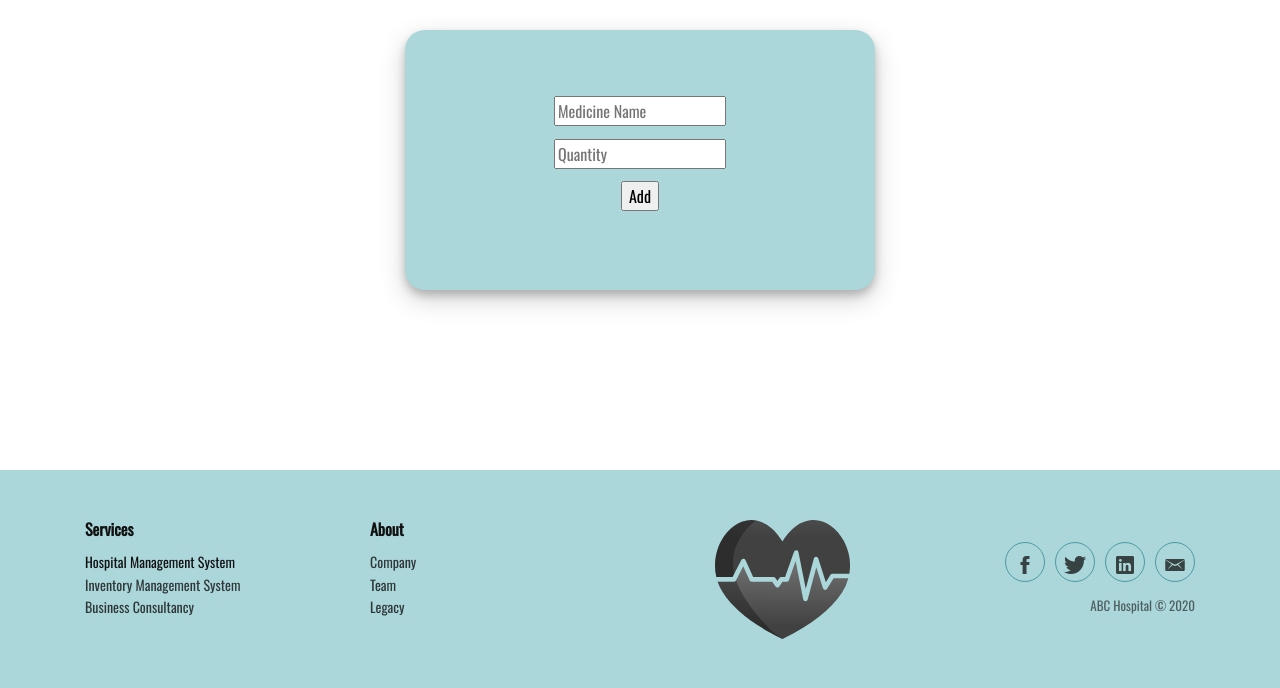
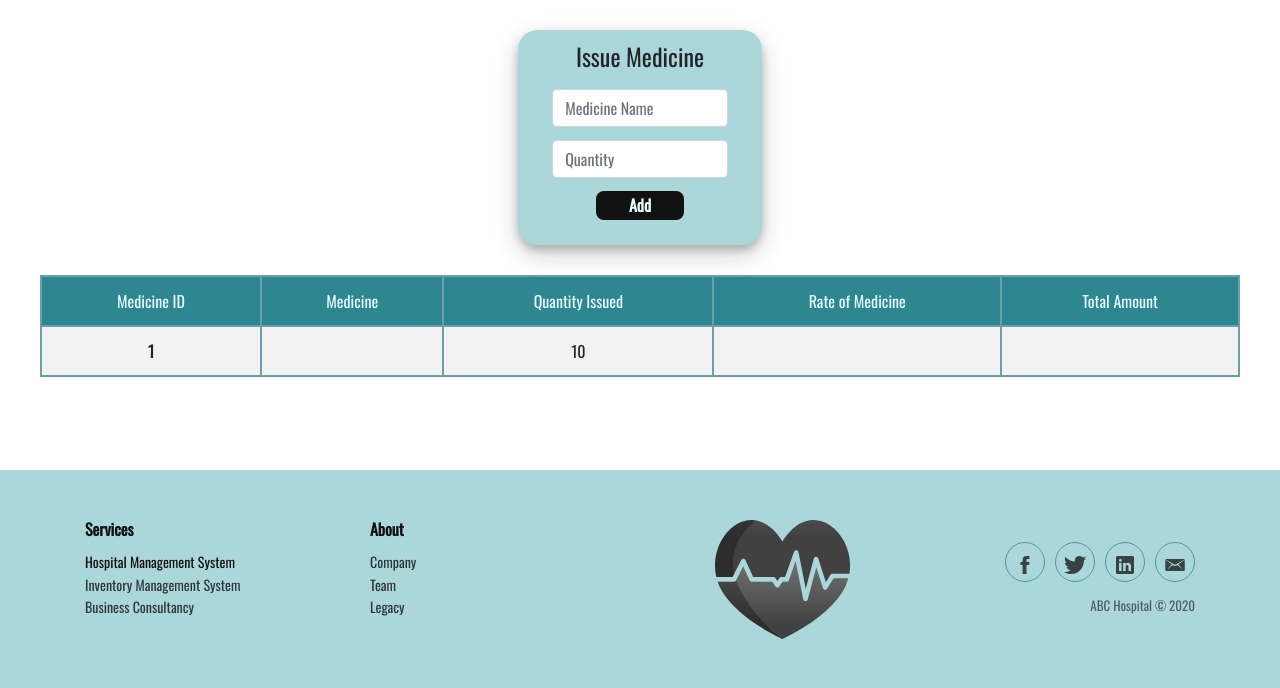
Before and after one commit to ayushgd/hms, a Python web app: template templates/issue_medicine.html in a window 1280 px wide. Shown: the part 72-760 px from the top of the page. Run offline with Jinja, Linux system fonts and the light colour scheme; the template is opened without the code that fills it: most values are stand-ins (such as "Sample title", 1, 10 or a date in 2020); some libraries are stand-ins or nearby versions.

Commit message:
Patient Medicines

```diff
--- a/static/css/styles.css
+++ b/static/css/styles.css
@@ -9,7 +9,6 @@
 /* Body */
 
 body {
-  transition: all 1s ease;
   font-family: 'Oswald', sans-serif !important;
 }
 
--- a/templates/issue_medicine.html
+++ b/templates/issue_medicine.html
@@ -1,21 +1,47 @@
 {% extends "layout.html" %}
 
 {% block content %}
-<div class="container login-container">
+<div class="container login-container" style="padding: 0px 10%">
     <div>
         <div class="login-form-2 text-center">
-            <form method="POST" action="/" novalidate>
+            <h4>Issue Medicine</h4>
+            <form method="POST" action="{{url_for('issue_medicine')}}" style="padding: 10px 10% 0px">
                 <div class="form-group">
-                    <input type="text" placeholder="Medicine Name"/>
+                    <input class="form-control" type="text" placeholder="Medicine Name" name="medicine" required/>
                 </div>
                 <div class="form-group">
-                    <input type="number" placeholder="Quantity"/>
+                    <input class="form-control" type="number" placeholder="Quantity" name="quantity" required/>
                 </div>
                 <div class="form-group">
-                   <input type="submit" value="Add"/>
+                   <input class="btnSubmit" type="submit" value="Add"/>
                 </div>
             </form>
         </div>
     </div>
 </div>
+{% if medicine %}
+
+  <table class="table table-hover table-bordered results table-striped text-center" style="border-color: var(--dark)">
+    <thead>
+      <tr>
+        <th>Medicine ID</th>
+        <th>Medicine</th>
+        <th>Quantity Issued</th>
+        <th>Rate of Medicine</th>
+        <th>Total Amount</th>
+      </tr>
+    </thead>
+    <tbody>
+      {% for m in medicine %}
+      <tr>
+        <th scope="row">{{m.id}}</th>
+        <td></td>
+        <td>{{m.medicine_quantity}}</td>
+        <td></td>
+        <td></td>
+      </tr>
+      {% endfor %}
+    </tbody>
+  </table>
+  {% endif %}
 {% endblock %}
--- a/templates/layout.html
+++ b/templates/layout.html
@@ -102,16 +102,10 @@
                   href="#"
                   >Pharmacy</a
                 >
-                <div class="dropdown-menu" role="menu">
-                  <a
+                <div class="dropdown-menu" role="menu"><a
                     class="dropdown-item"
                     role="presentation"
                     href="/GetPatientDetails/Medicine"
-                    >Get Patient Details</a
-                  ><a
-                    class="dropdown-item"
-                    role="presentation"
-                    href="/IssueMedicine"
                     >Issue Medicines</a
                   >
                 </div>
```
Also changed, not shown: Routes.py (+12 -3 lines), templates/get_patient_details.html (+8 -10 lines), HMS.db.
